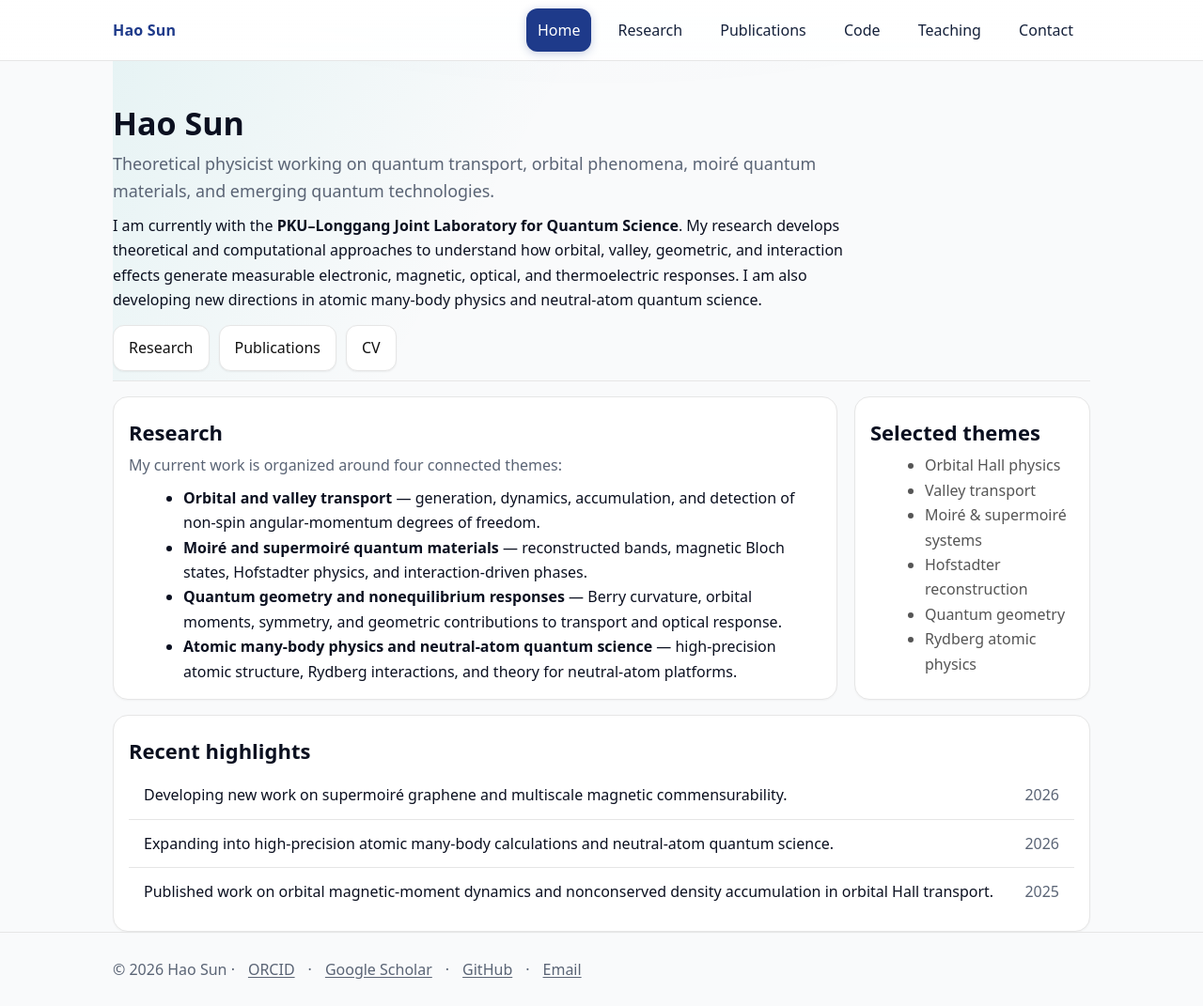
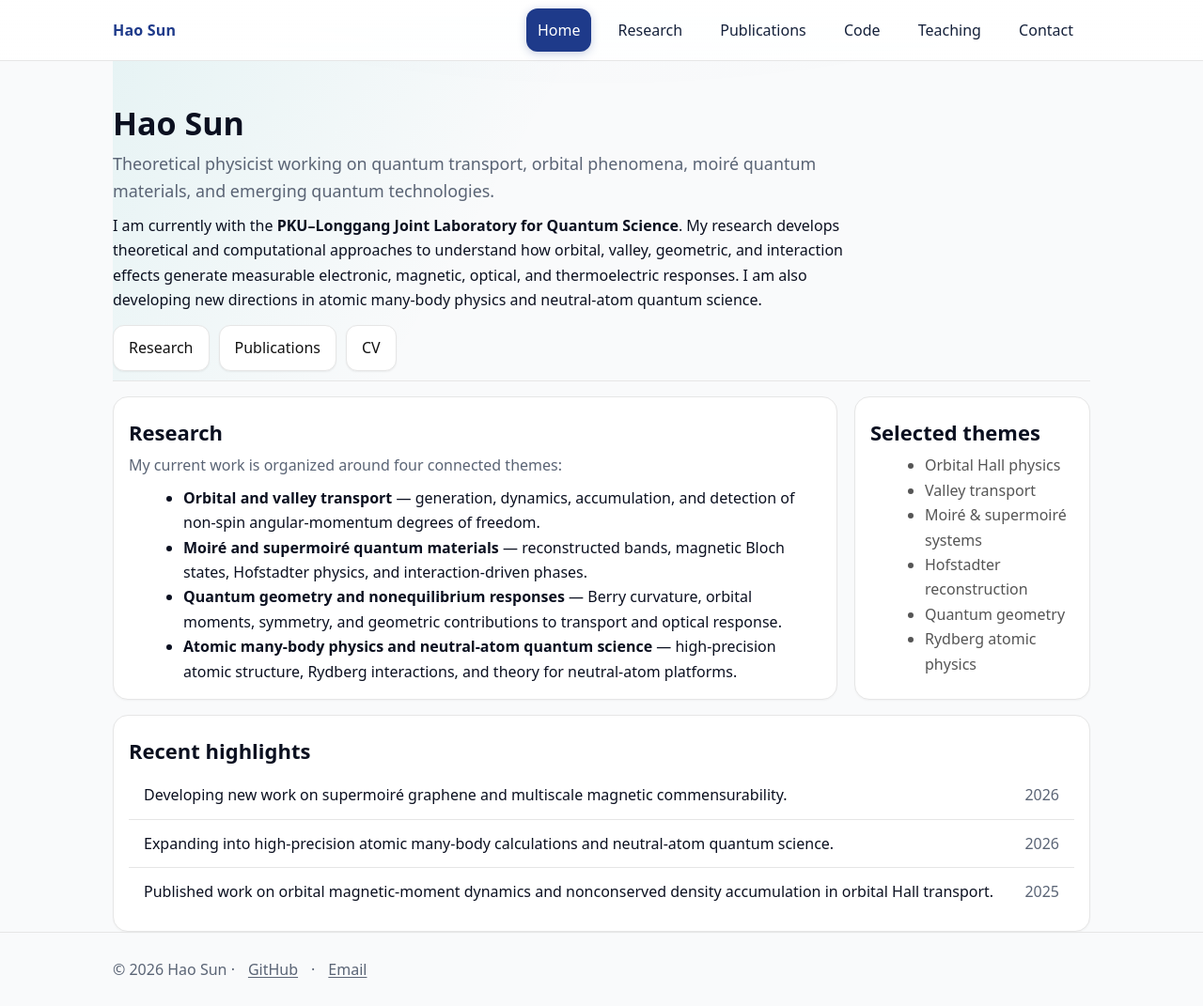
Before and after one commit to sunohao/sunhao_condensed_physics, a Jekyll site: the page built from index.md, in a window 1280 px wide and 1071 px high. Shown: the whole window at 94% size. Built offline with Jekyll 4.4.1, drawn with Linux system fonts in a browser that asks for light colours.

Commit message:
Update _layouts/default.html for 2026 site refresh

```diff
--- a/_layouts/default.html
+++ b/_layouts/default.html
@@ -33,9 +33,7 @@
 <footer class="site-footer">
   <div class="wrap muted">
     © {{ site.time | date: "%Y" }} {{ site.author.name }} ·
-    <a href="https://orcid.org/{{ site.author.orcid }}" target="_blank" rel="noreferrer">ORCID</a> ·
-    <a href="https://scholar.google.com/" target="_blank" rel="noreferrer">Google Scholar</a> ·
-    <a href="https://github.com/" target="_blank" rel="noreferrer">GitHub</a> ·
+    <a href="https://github.com/sunohao" target="_blank" rel="noreferrer">GitHub</a> ·
     <a href="mailto:{{ site.author.email }}">Email</a>
   </div>
 </footer>
```
